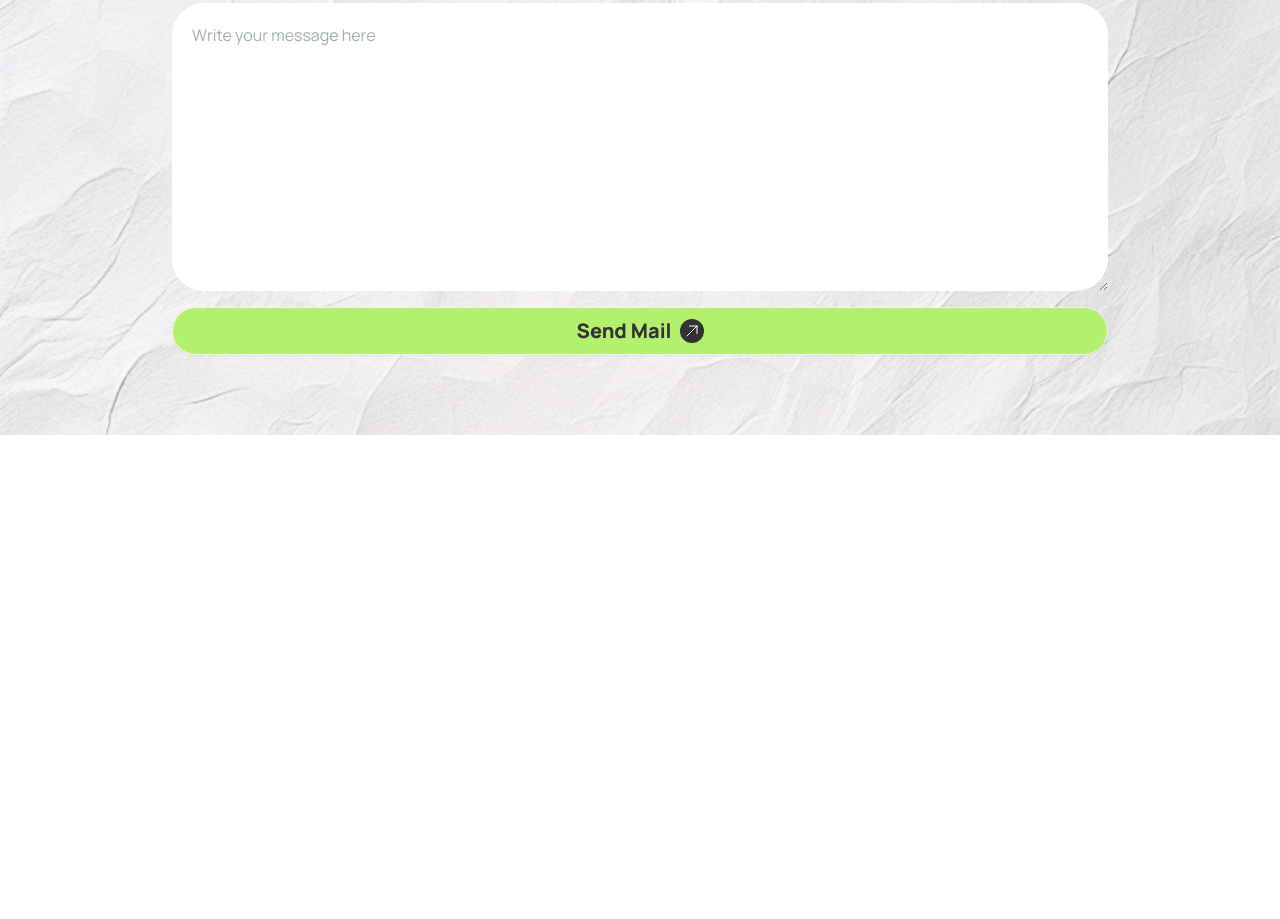
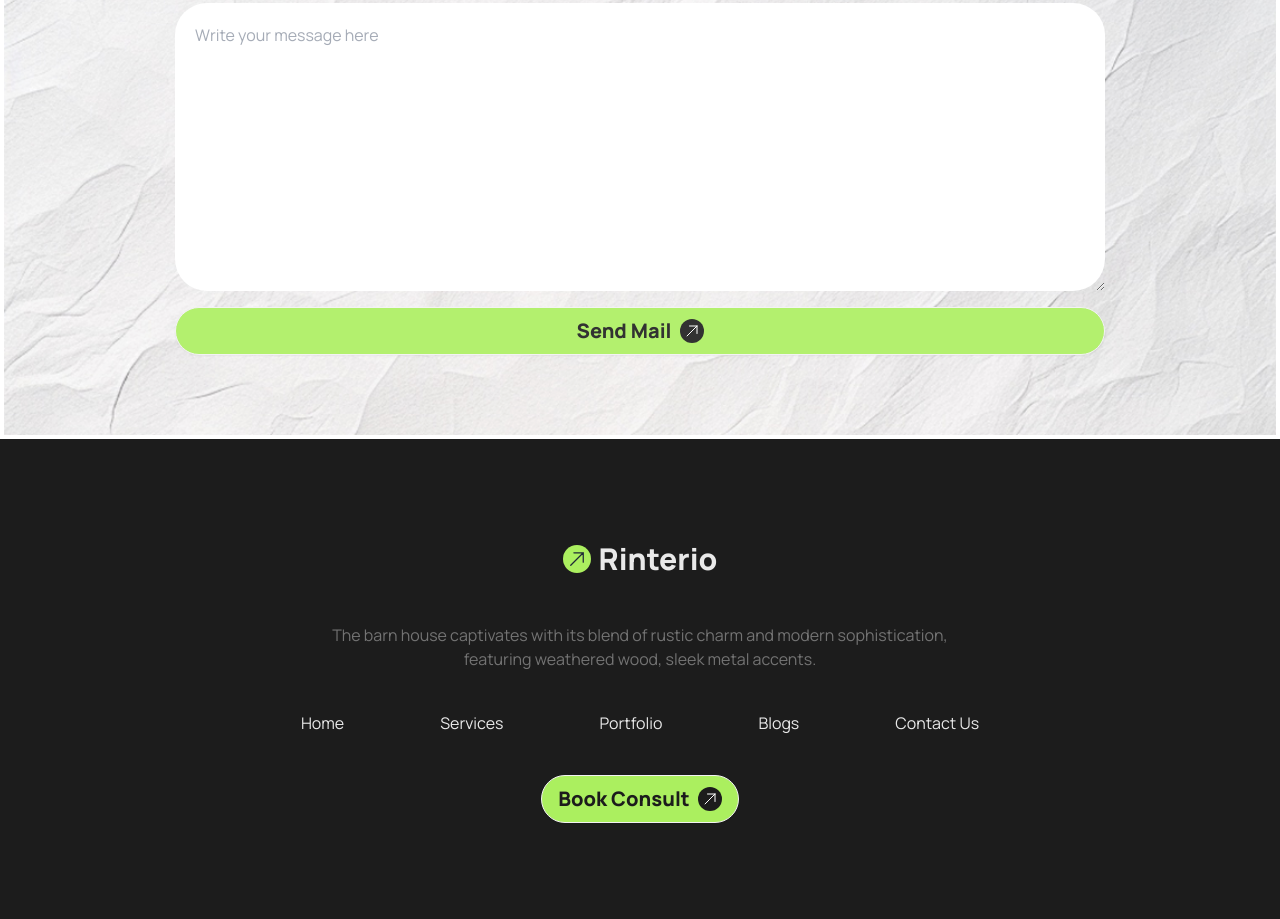
Before and after one commit to Sifathossensuvo/real-estet, a plain HTML site: page index.html in a window 1280 px wide. Shown: the part 4364-5283 px from the top of the page. Before the commit the page ends 4799 px from the top, so only its background shows below. Drawn offline with nearby package versions, Linux system fonts and the light colour scheme.

```diff
--- a/index.html
+++ b/index.html
@@ -1,6 +1,5 @@
 <!DOCTYPE html>
 <html class="scroll-smooth" data-theme="light" lang="en">
-
 <head>
   <meta charset="UTF-8">
   <meta name="viewport" content="width=device-width, initial-scale=1.0">
@@ -67,7 +66,7 @@
 
             </div>
             <div class="dropdown">
-              <div tabindex="0" role="button" class="btn btn-ghost lg:hidden">
+              <div tabindex="0" role="button" class="btn btn-ghost lg:hidden bg-white rounded-full">
                 <svg xmlns="http://www.w3.org/2000/svg" class="h-5 w-5" fill="none" viewBox="0 0 24 24"
                   stroke="currentColor">
                   <path stroke-linecap="round" stroke-linejoin="round" stroke-width="2" d="M4 6h16M4 12h8m-8 6h16" />
@@ -120,8 +119,8 @@
           <div class="">
             <!-- card-1 -->
             <div class="card p-5 rounded-2xl card-side bg-base-100 mb-5">
-              <figure>
-                <img src="assets/commercial.png" alt="Movie" />
+              <figure class="w-28 md:w-auto">
+                <img class="" src="assets/commercial.png" alt="Movie" />
               </figure>
               <div class="card-body">
                 <h2 class="font-extrabold text-xl">Commercial</h2>
@@ -130,7 +129,7 @@
             </div>
             <!-- card-2 -->
             <div class="card p-5 rounded-2xl card-side bg-base-100">
-              <figure>
+              <figure class="w-28 md:w-auto">
                 <img src="assets/residential.png" alt="Movie" />
               </figure>
               <div class="card-body">
@@ -386,7 +385,7 @@
     </section>
 
 <!-- Let’s Discuss Next Project section -->
- <section class="mt-24 p-4 bg-no-repeat py-20" style=" background-image: url(./assets/bg.jpg); opacity: 90%; background-size: cover;">
+ <section class="mt-24 p-4 bg-no-repeat py-20 m-1" style=" background-image: url(./assets/bg.jpg); opacity: 90%; background-size: cover;">
 <div>
   <div class="space-y-4">
   <div class="flex justify-center">
@@ -436,7 +435,33 @@
 
  </section>
   </main>
-
+  <footer class="bg-[#1C1C1C] py-24 px-5 md:px-0">
+    <div class="space-y-10">
+    <div class="flex justify-center">
+      <a class="btn btn-ghost text-xl"><svg xmlns="http://www.w3.org/2000/svg" fill="none" viewBox="0 0 24 24"
+        stroke-width="1.5" stroke="currentColor" class="size-7 p-1 bg-[#ABEF5F] rounded-full">
+        <path stroke-linecap="round" stroke-linejoin="round" d="m4.5 19.5 15-15m0 0H8.25m11.25 0v11.25" />
+      </svg>
+      <span class="text-[#E9E9E9] text-3xl font-extrabold">Rinterio</span></a>
+    </div>
+    <p class="text-[#737373] text-center">The barn house captivates with its blend of rustic charm and modern sophistication,<br> featuring weathered wood, sleek metal accents.</p>
+    <div class="flex justify-center flex-col md:flex-row text-center gap-6 md:gap-24 cursor-pointer text-[#E9E9E9]">
+      <p>Home</p>
+      <p>Services</p>
+      <p>Portfolio</p>
+      <p>Blogs</p>
+      <p>Contact Us</p>
+    </div>
+    <div class="flex justify-center">
+      <a class="btn hover:bg-[#90c94e] rounded-3xl bg-[#ABEF5F]"><span
+        class="text-[#1C1C1C] text-xl font-extrabold">Book Consult</span><svg
+        xmlns="http://www.w3.org/2000/svg" fill="none" viewBox="0 0 24 24" stroke-width="1.5"
+        stroke="currentColor" class="size-6 bg-[#1C1C1C] p-1 text-white rounded-full">
+        <path stroke-linecap="round" stroke-linejoin="round" d="m4.5 19.5 15-15m0 0H8.25m11.25 0v11.25" />
+      </svg></a>
+    </div>
+    </div>
+      </footer>
 </body>
 
 </html>
```
